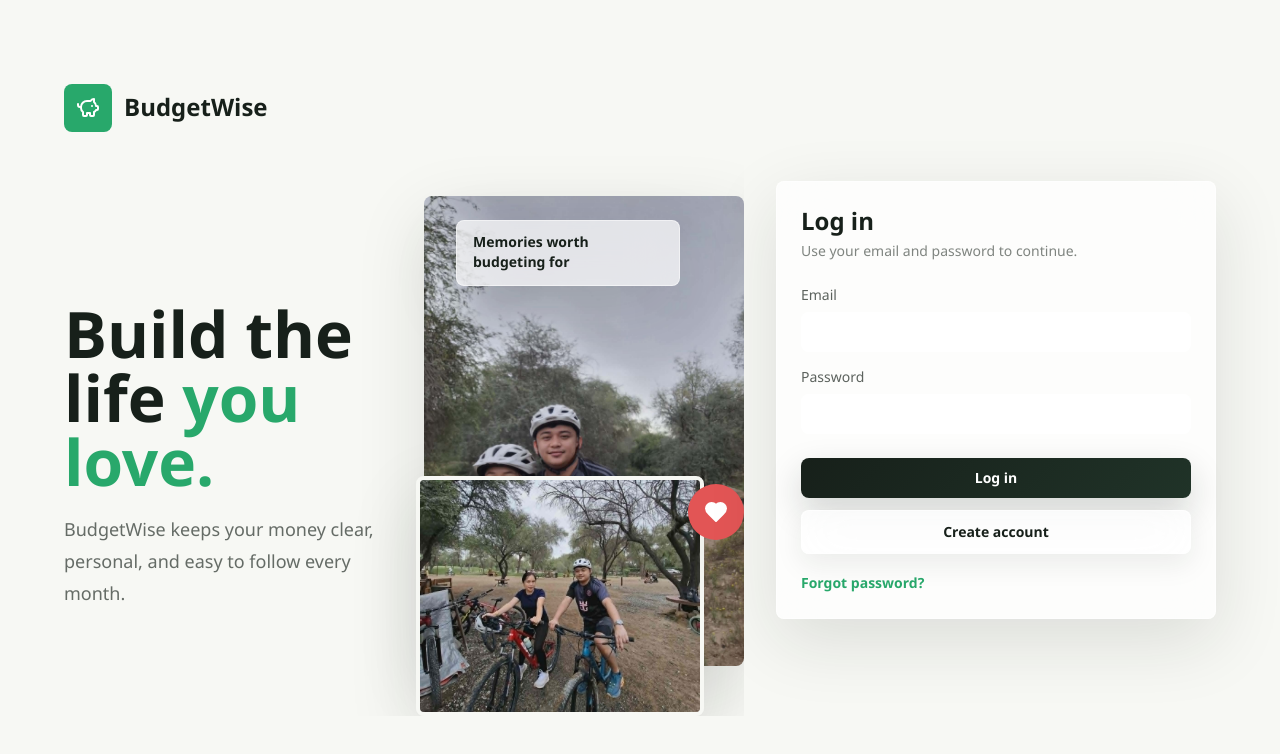
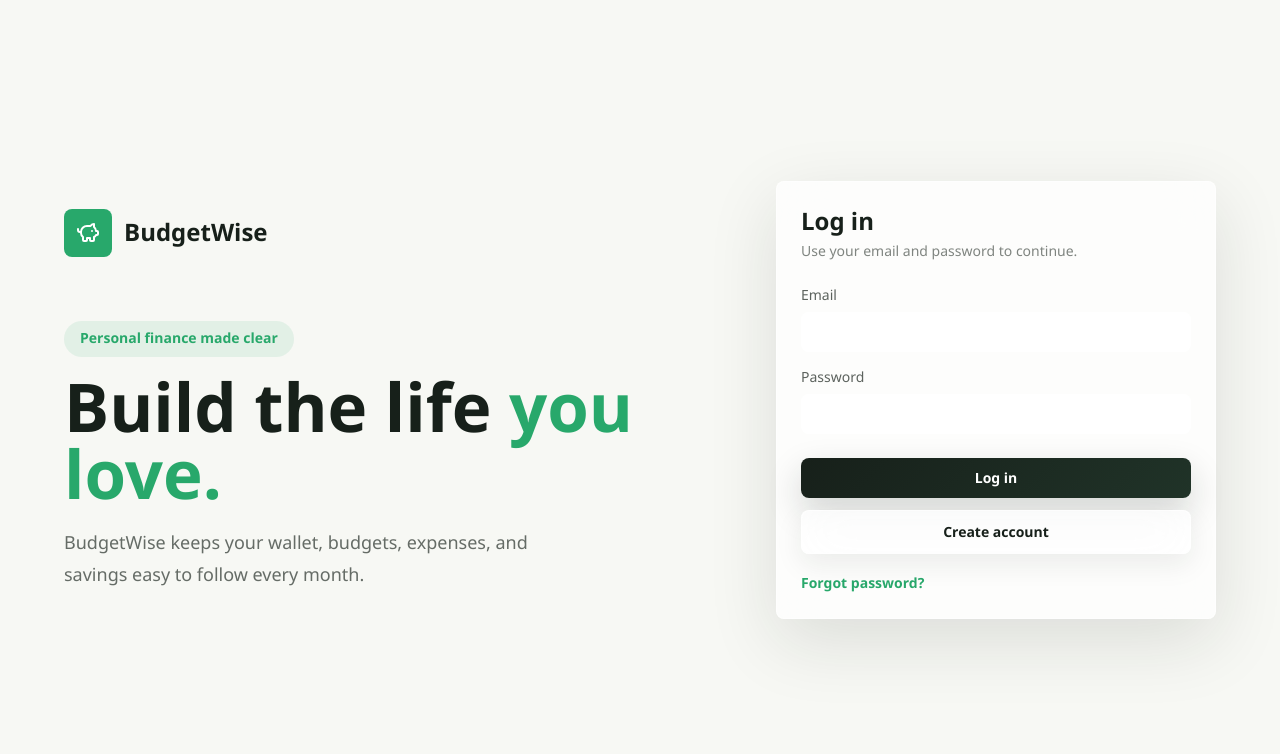
Before and after one commit to eyong777/budgetwise, a Next.js app: page /login in a window 1280 px wide. Shown: the top 754 px of the page. Built offline with nearby package versions, Linux system fonts and the light colour scheme; no server answers.

Commit message:
Clean login page design

```diff
--- a/src/components/auth-form.tsx
+++ b/src/components/auth-form.tsx
@@ -1,10 +1,9 @@
 "use client";
 
 import Link from "next/link";
-import Image from "next/image";
 import { useRouter } from "next/navigation";
 import { zodResolver } from "@hookform/resolvers/zod";
-import { Heart, PiggyBank } from "lucide-react";
+import { PiggyBank } from "lucide-react";
 import { useEffect, useState } from "react";
 import { useForm } from "react-hook-form";
 import type { FieldErrors } from "react-hook-form";
@@ -21,11 +20,6 @@ type AuthValues = z.infer<typeof authSchema>;
 const registerSchema = authSchema.extend({
   fullName: z.string().trim().min(2, "Full name must be at least 2 characters.")
 });
-
-const loginPhotos = [
-  "/login-photos/login-main.jpg",
-  "/login-photos/login-secondary.jpg"
-];
 
 export function AuthForm({ mode }: { mode: AuthMode }) {
   const router = useRouter();
@@ -132,38 +126,16 @@ export function AuthForm({ mode }: { mode: AuthMode }) {
             <span className="text-2xl font-bold">BudgetWise</span>
           </Link>
 
-          <div className="mt-10 grid gap-8 lg:mt-16 lg:grid-cols-[320px_1fr] lg:items-center">
-            <div className="relative z-10 max-w-[360px]">
-              <h1 className="text-4xl font-black leading-tight sm:text-5xl lg:text-[4rem]">
-                Build the life <span className="text-mint">you love.</span>
-              </h1>
-              <p className="mt-5 text-lg leading-8 text-ink/65 dark:text-white/65">
-                BudgetWise keeps your money clear, personal, and easy to follow every month.
-              </p>
-            </div>
-
-            <div className="relative min-h-[360px] sm:min-h-[420px] lg:min-h-[520px]">
-              <Image
-                src={loginPhotos[0]}
-                alt=""
-                width={320}
-                height={470}
-                className="absolute right-0 top-0 h-[330px] w-[250px] rounded-lg object-cover object-[center_72%] shadow-soft sm:h-[390px] sm:w-[300px] lg:h-[470px] lg:w-[320px]"
-              />
-              <Image
-                src={loginPhotos[1]}
-                alt=""
-                width={288}
-                height={240}
-                className="absolute bottom-0 left-0 h-44 w-60 rounded-lg border-4 border-paper object-cover object-[center_72%] shadow-soft dark:border-[#101412] sm:h-56 sm:w-72 lg:h-60 lg:w-72"
-              />
-              <div className="absolute right-0 top-64 grid size-14 place-items-center rounded-full bg-coral text-white shadow-soft sm:top-80 lg:top-72">
-                <Heart fill="currentColor" size={24} />
-              </div>
-              <div className="absolute left-4 top-6 max-w-56 rounded-lg border border-white/50 bg-white/70 px-4 py-3 text-sm font-bold shadow-soft backdrop-blur-xl dark:border-white/10 dark:bg-[#18201c]/80 sm:left-10">
-                Memories worth budgeting for
-              </div>
-            </div>
+          <div className="relative z-10 mt-10 max-w-xl lg:mt-16">
+            <p className="mb-4 inline-flex rounded-full bg-mint/10 px-4 py-2 text-sm font-bold text-mint">
+              Personal finance made clear
+            </p>
+            <h1 className="text-4xl font-black leading-tight sm:text-5xl lg:text-[4.2rem]">
+              Build the life <span className="text-mint">you love.</span>
+            </h1>
+            <p className="mt-5 max-w-lg text-lg leading-8 text-ink/65 dark:text-white/65">
+              BudgetWise keeps your wallet, budgets, expenses, and savings easy to follow every month.
+            </p>
           </div>
         </div>
 
--- a/src/components/finance-provider.tsx
+++ b/src/components/finance-provider.tsx
@@ -301,7 +301,7 @@ export function FinanceProvider({ children }: { children: React.ReactNode }) {
 
   const mutate = useCallback(async <T extends { id: string }>(table: string, value: Partial<T>, label: string) => {
     if (!client || !userId) {
-      toast.error("Please log in again before saving changes.");
+      toast.info("Connect Supabase to save live data. Demo data is active.");
       return;
     }
     const payload = { ...value, user_id: userId };
@@ -400,7 +400,7 @@ export function FinanceProvider({ children }: { children: React.ReactNode }) {
         return;
       }
       if (!client || !userId) {
-        toast.error("Please log in again before transferring money.");
+        toast.info("Transfers save after Supabase is connected.");
         return;
       }
       const { error } = await client.from("wallets").upsert([
@@ -416,7 +416,7 @@ export function FinanceProvider({ children }: { children: React.ReactNode }) {
     },
     saveTransaction: async (transaction) => {
       if (!client || !userId) {
-        toast.error("Please log in again before saving expenses.");
+        toast.info("Connect Supabase to save live data. Demo data is active.");
         return;
       }
       const stats = getMonthlySavingsStats(wallets, transactions, budgets, savings, savingsBreakdowns);
```
Also changed, not shown: 1 other file (tests, documents, lock files or other folders).
